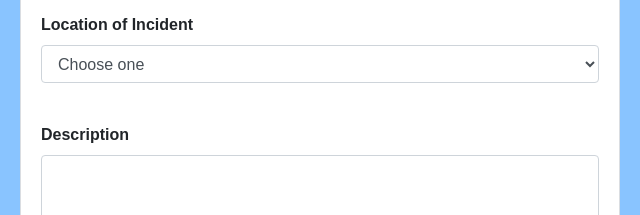
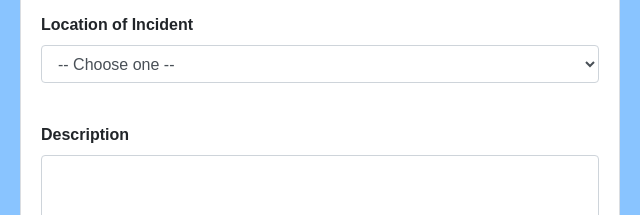
Before and after one commit to Bonzorama/Incident-Report-Form, a website built with Parcel: page index.html in a window 1280 px wide. Shown: the part 472-687 px from the top of the page, 320-960 px from the left. Built offline with nearby package versions, Linux system fonts and the light colour scheme.

Commit message:
Update index.html
Changed back to "-- Choose one --".

```diff
--- a/index.html
+++ b/index.html
@@ -57,7 +57,7 @@
   <div class="form-group">
     <label for="exampleFormControlSelect1"><strong>Location of Incident</strong></label>
     <select class="form-control" id="exampleFormControlSelect1">
-      <option><strong>Choose one</strong></option>
+      <option>-- Choose one --</option>
       <option>Office</option>
       <option>Lab</option>
       <option>Classroom</option>
```
